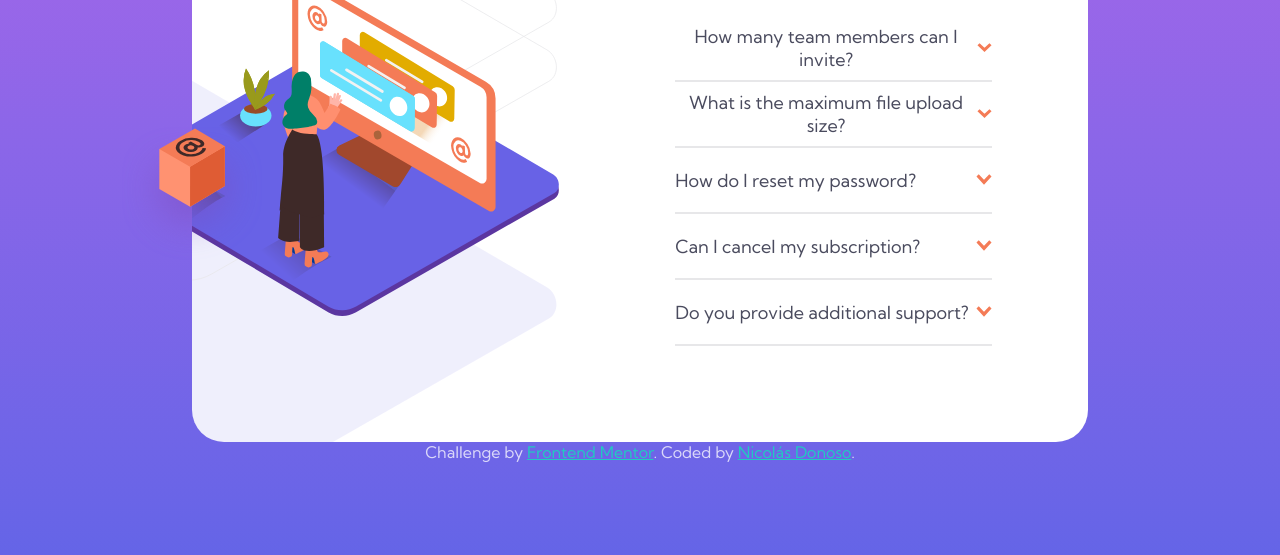
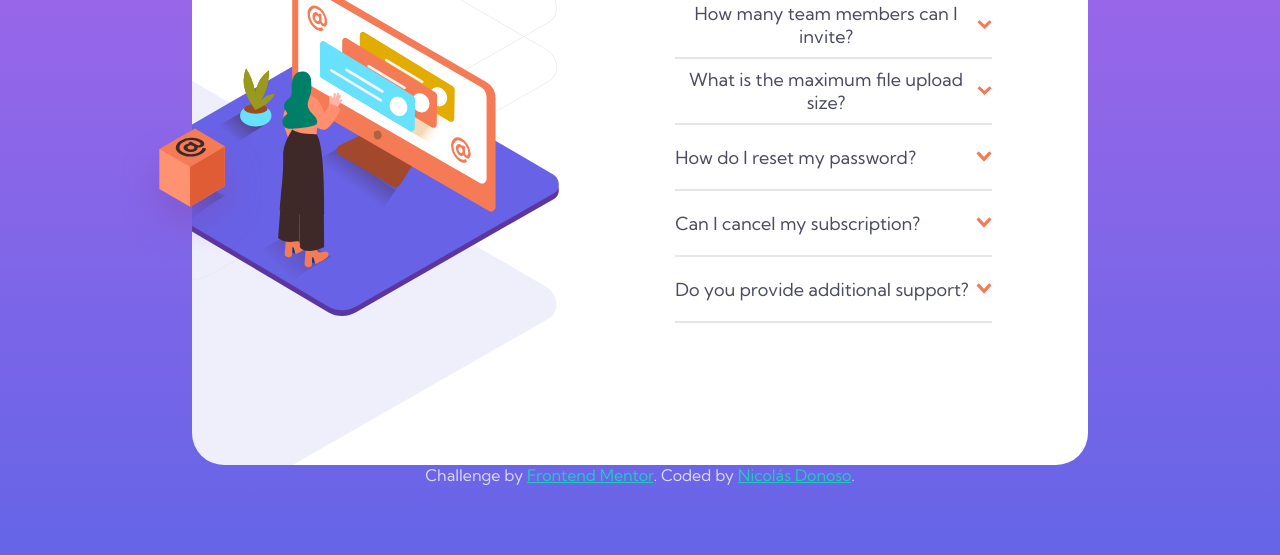
Before and after one commit to Sir-Floppa/Frontend-Mentor-03-FAQ-Accordion-Card, a plain HTML site: page index.html in a window 1280 px wide. Shown: the part 245-800 px from the top of the page. Drawn offline with Linux system fonts and the light colour scheme.

Commit message:
fixed the sizing issue

```diff
--- a/styles/global.css
+++ b/styles/global.css
@@ -18,7 +18,8 @@ body {
 
 main {
   width: 70%;
-  min-height: 80%;
+  height: 40rem;
+  min-height: 40rem;
   background-color: white;
   padding: 6rem;
   border-radius: 2rem;
```
